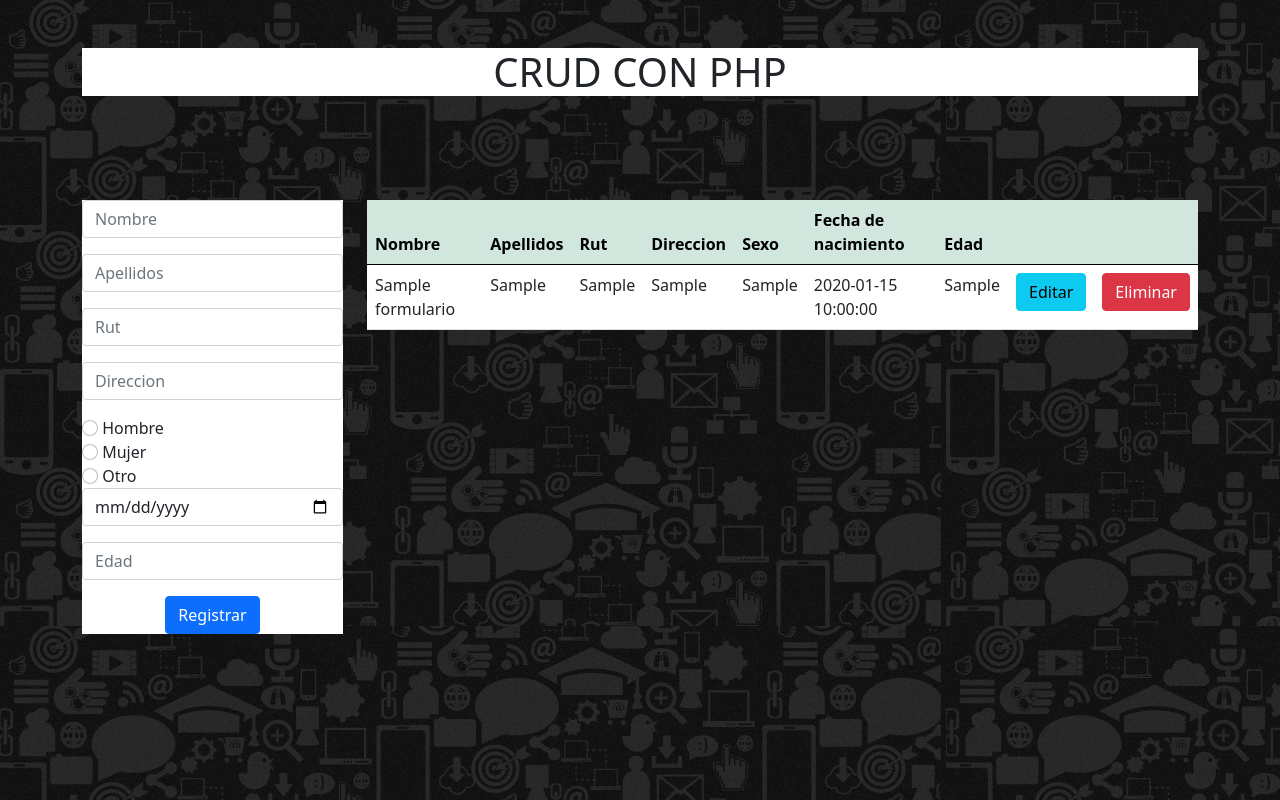
After one commit to SrStriker23/Pagina-_Mundo_celular, a PHP site: page /crud/principal.php in a window 1280 px wide. The commit adds this page. Run offline with PHP 8.4, Linux system fonts and the light colour scheme; tables that the repository leaves empty or names only in its code hold one stand-in row (values such as "Sample post"); style sheets or scripts are compiled from the project's sources.

Commit message:
Crud funcionando

```diff
--- /dev/null
+++ b/crud/conexion.php
@@ -0,0 +1,4 @@
+<?php
+$conexion = new mysqli("localhost","root","","mundo_celular");
+$conexion->set_charset("utf8");
+?>
--- /dev/null
+++ b/crud/eliminar.php
@@ -0,0 +1,11 @@
+<?php
+if(!empty($_GET["rut"])){
+    $rut=$_GET["rut"];
+    $sql=$conexion->query("DELETE FROM formulario WHERE rut='$rut'");
+    if ($sql==1) {
+        echo '<div class="text-center alert alert-success">Persona eliminada correctamente</div>';
+    } else {
+        echo '<div class="alert alert-danger">Error al eliminar</div>';
+    }
+}
+?>
--- /dev/null
+++ b/crud/principal.php
@@ -0,0 +1,88 @@
+<!DOCTYPE html>
+<html lang="en">
+<head>
+    <title>CRUD php</title>
+    <meta charset="UTF-8">
+    <meta name="viewport" content="width=device-width, initial-scale=1">
+    <link href="css/style.css" rel="stylesheet">
+    <link href="https://cdn.jsdelivr.net/npm/bootstrap@5.0.0-beta1/dist/css/bootstrap.min.css" rel="stylesheet"
+        integrity="sha384-giJF6kkoqNQ00vy+HMDP7azOuL0xtbfIcaT9wjKHr8RbDVddVHyTfAAsrekwKmP1" crossorigin="anonymous">
+    <link rel="stylesheet" href="../css/styles.css">
+
+</head>
+<body>
+    <script>
+        function eliminar(){
+            var respuesta=confirm("Estas seguro de eliminar el registro");
+            return respuesta
+        }
+    </script>
+    <div class="container my-5">
+        <h1 class="text-center bg-white">CRUD CON PHP</h1>
+    </div>
+    <div class="container mt-5">
+        <?php
+        include("conexion.php");
+        include("eliminar.php");
+        ?>
+        <div class="row">
+            <div class="col-md-3">
+                <form class="bg-white" method="POST">
+                    <?php
+                    include("conexion.php");
+                    include("registro.php");
+                    ?>
+                    <input type="text" class="form-control mb-3" name="nombre" placeholder="Nombre">
+                    <input type="text" class="form-control mb-3" name="apellidos" placeholder="Apellidos">
+                    <input type="text" class="form-control mb-3" name="rut" placeholder="Rut">
+                    <input type="text" class="form-control mb-3" name="direccion" placeholder="Direccion">
+                    <input type="radio" class="form-check-input" name="sexo" value="Hombre"> Hombre<br>
+                    <input type="radio" class="form-check-input" name="sexo" value="Mujer"> Mujer<br>
+                    <input type="radio" class="form-check-input" name="sexo" value="Otro"> Otro
+                    <input type="date" max="2024-01-01" class="form-control mb-3" name="fecha_nacimiento" placeholder="Fecha de nacimiento">
+                    <input type="number" min="18" max="120" class="form-control mb-3" name="edad" placeholder="Edad">
+                    <div class="d-flex justify-content-center align-items-center"><button type="submit" class="btn btn-primary" name="btnregistrar" value="ok">Registrar</button></div>
+                </form>
+            </div>
+            <div class="col-md-9">
+                <table class="table bg-white">
+                    <thead class="table-success table-striped">
+                        <tr>
+                            <th>Nombre</th>
+                            <th>Apellidos</th>
+                            <th>Rut</th>
+                            <th>Direccion</th>
+                            <th>Sexo</th>
+                            <th>Fecha de nacimiento</th>
+                            <th>Edad</th>
+                            <th></th>
+                            <th></th>
+                        </tr>
+                    </thead>
+                    <tbody>
+                        <?php
+                        include("conexion.php");
+                        $sql=$conexion->query("SELECT * FROM formulario");
+                        while($datos=$sql->fetch_object()){
+                        ?>
+                        <tr>
+                            <td><?= $datos->nombre ?></td>
+                            <td><?= $datos->apellidos ?></td>
+                            <td><?= $datos->rut ?></td>
+                            <td><?= $datos->direccion ?></td>
+                            <td><?= $datos->sexo ?></td>
+                            <td><?= $datos->fecha_nacimiento ?></td>
+                            <td><?= $datos->edad ?></td>
+                            <th><a href="pagina-modificar.php?rut=<?=$datos->rut?>" class="btn btn-info">Editar</a></th>
+                            <th><a onclick="return eliminar()" href="principal.php?rut=<?=$datos->rut?>" class="btn btn-danger">Eliminar</a></th>
+                        </tr>
+                        <?php
+                        }
+                        ?>
+                    </tbody>
+                </table>
+            </div>
+        </div>
+    </div>
+</body>
+</html>
--- /dev/null
+++ b/crud/registro.php
@@ -0,0 +1,25 @@
+<?php
+if(!empty($_POST["btnregistrar"])){
+    if(!empty($_POST["nombre"]) and !empty($_POST["apellidos"]) and !empty($_POST["rut"]) and !empty($_POST["direccion"]) and !empty($_POST["sexo"]) and !empty($_POST["fecha_nacimiento"]) and !empty($_POST["edad"])){
+        $nombre=$_POST["nombre"];
+        $apellidos=$_POST["apellidos"];
+        $rut=$_POST["rut"];
+        $direccion=$_POST["direccion"];
+        $sexo=$_POST["sexo"];
+        $fecha_nacimiento=$_POST["fecha_nacimiento"];
+        $edad=$_POST["edad"];
+
+        $sql=$conexion->query("INSERT INTO formulario(nombre,apellidos,rut,direccion,sexo,fecha_nacimiento,edad)VALUES('$nombre','$apellidos','$rut','$direccion','$sexo','$fecha_nacimiento','$edad')");
+        if ($sql==1) {
+            echo '<div class="alert alert-success">Persona registrada correctamente</div>';
+
+        } else {
+            echo '<div class="alert alert-danger">Error al registrar</div>';
+        }
+
+    }else{
+        echo '<div class="alert alert-warning">Alguno de los campos esta vacio</div>';
+    }
+
+}
+?>
--- a/css/styles.css
+++ b/css/styles.css
@@ -3,7 +3,7 @@ body {
   margin: 0;
   padding: 0;
   width: 100%;
-  background: url(/img/fondo\ pagina.png);
+  background: url(../img/fondo\ pagina.png);
   background-color: rgb(30, 30, 30);
   display: flex;
   flex-direction: column;
--- a/formulario/formulario.html
+++ b/formulario/formulario.html
@@ -18,6 +18,7 @@
           <a class="linkeado" href="../index.html">Inicio</a>
           <a class="linkeado" href="../nosotros/nosotros.html">Nosotros</a>
           <a class="linkeado" href="../formulario/formulario.html">Formulario</a>
+          <a class="linkeado" href="../crud/principal.php">CRUD</a>
           <a class="linkeado" data-bs-toggle="modal" data-bs-target="#exampleModal" href="#">Cuenta</a>
       </nav>
   </nav>
--- a/nosotros/nosotros.html
+++ b/nosotros/nosotros.html
@@ -18,6 +18,7 @@
           <a class="linkeado" href="../index.html">Inicio</a>
           <a class="linkeado" href="nosotros.html">Nosotros</a>
           <a class="linkeado" href="../formulario/formulario.html">Formulario</a>
+          <a class="linkeado" href="../crud/principal.php">CRUD</a>
           <a class="linkeado" data-bs-toggle="modal" data-bs-target="#exampleModal" href="#">Cuenta</a>
       </nav>
   </nav>
```
Also changed, not shown: crud/modificar.php (added, +24 -0 lines), crud/pagina-modificar.php (added, +37 -0 lines), index.html (+2 -27 lines).
